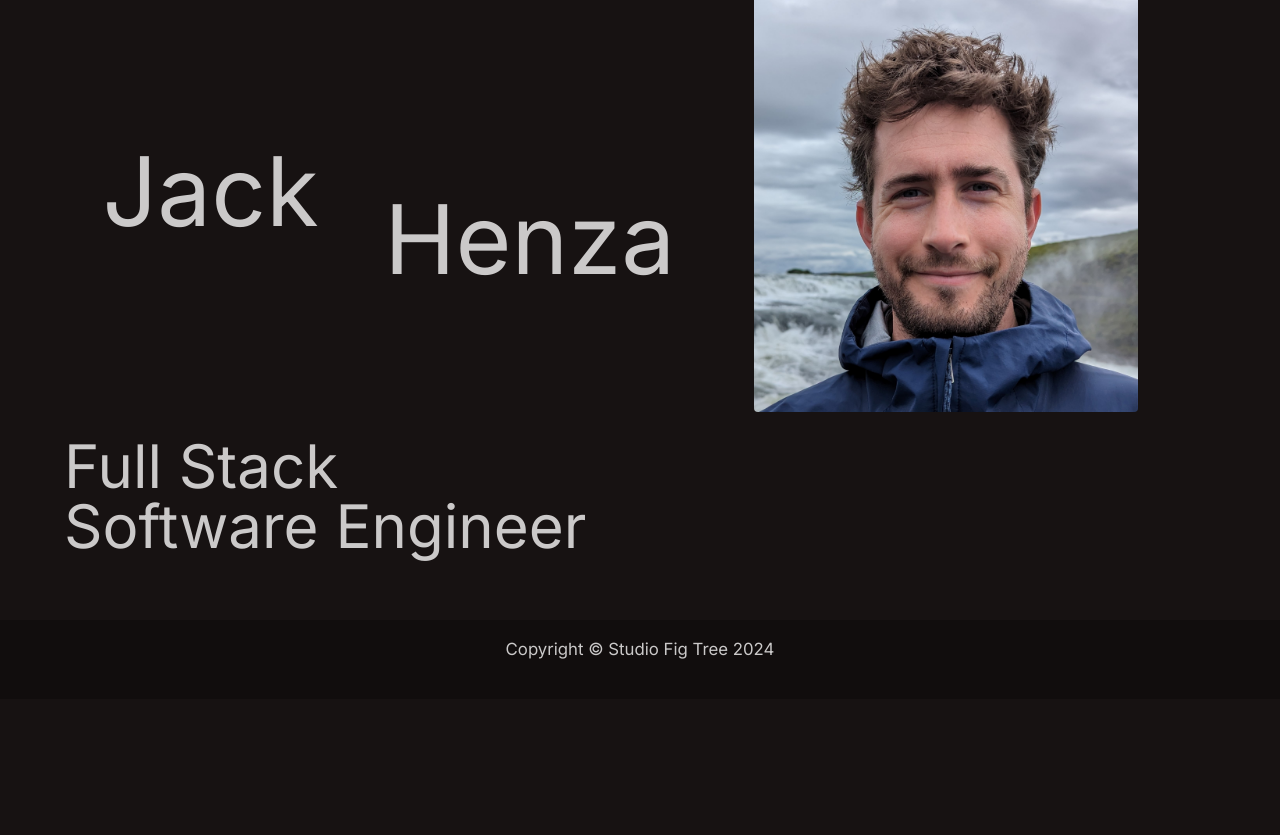
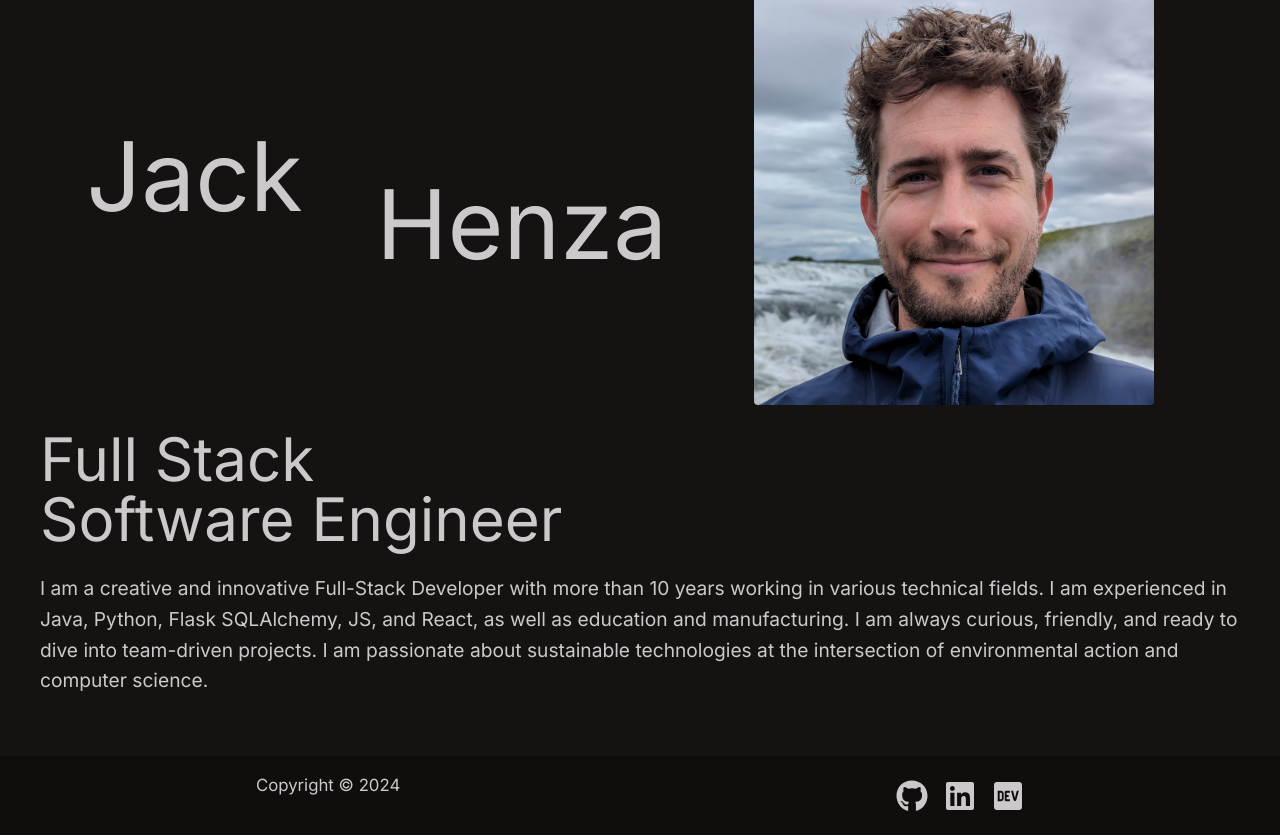
Before and after one commit to jackh404/portfolio, a Next.js app: page / in a window 1280 px wide. Shown: the part 168-1003 px from the top of the page. Before the commit the page ends 867 px from the top, so only its background shows below. Built offline with nearby package versions, Linux system fonts and the light colour scheme.

Commit message:
imporove footer and layout

```diff
--- /dev/null
+++ b/app/components/Footer.tsx
@@ -0,0 +1,29 @@
+import { FaGithub } from "react-icons/fa";
+import { FaLinkedin } from "react-icons/fa";
+import { FaDev } from "react-icons/fa";
+const Footer = () => {
+  return (
+    <footer className="footer footer-center p-4 bg-base-300 text-base-content grid grid-flow-col">
+      <p>Copyright &copy; 2024</p>
+      <ul className="flex flex-row gap-4">
+        <li>
+          <a href="https://github.com/jackh404" target="_blank">
+            <FaGithub className="w-8 h-8 text-base-content" />
+          </a>
+        </li>
+        <li>
+          <a href="https://www.linkedin.com/in/jack-henza/" target="_blank">
+            <FaLinkedin className="w-8 h-8 text-base-content" />
+          </a>
+        </li>
+        <li>
+          <a href="https://dev.to/jackh404" target="_blank">
+            <FaDev className="w-8 h-8 text-base-content" />
+          </a>
+        </li>
+      </ul>
+    </footer>
+  );
+};
+
+export default Footer;
--- a/app/components/Navbar.tsx
+++ b/app/components/Navbar.tsx
@@ -22,7 +22,7 @@ const Navbar = () => {
     },
   ];
   return (
-    <nav className="navbar bg-base-200">
+    <nav className="navbar bg-base-300">
       <div className="navbar-start">
         <label className="btn btn-circle swap swap-rotate">
           {/* this hidden checkbox controls the state */}
@@ -58,11 +58,17 @@ const Navbar = () => {
         </label>
         <AnimatePresence>
           {menuOpen ? (
-            <ul className="p-2 shadow z-10 bg-base-100 rounded-box w-52 flex flex-row">
+            <motion.ul
+              initial={{ opacity: 0, width: 0 }}
+              animate={{ opacity: 1, width: "auto" }}
+              exit={{ opacity: 0 }}
+              transition={{ duration: 0.4 }}
+              className="p-2 shadow z-10 bg-base-100 rounded-box flex flex-row"
+            >
               {links.map((link, i) => (
                 <li key={link.href}>
                   <motion.div
-                    initial={{ opacity: 0, x: -40 * (i + 1) }}
+                    initial={{ opacity: 0, x: -30 * (i + 1) }}
                     animate={{ opacity: 1, x: 0 }}
                     exit={{ opacity: 0, x: -40 * (i + 1) }}
                     transition={{ duration: 0.4, delay: 0.1 * (i + 1) }}
@@ -80,7 +86,7 @@ const Navbar = () => {
                   </motion.div>
                 </li>
               ))}
-            </ul>
+            </motion.ul>
           ) : null}
         </AnimatePresence>
       </div>
--- a/app/layout.tsx
+++ b/app/layout.tsx
@@ -1,8 +1,10 @@
 import type { Metadata } from "next";
 import { Inter } from "next/font/google";
 import "./globals.css";
-import Link from "next/link";
 import Navbar from "./components/Navbar";
+import Footer from "./components/Footer";
+
+import Image from "next/image";
 
 const inter = Inter({ subsets: ["latin"] });
 
@@ -22,11 +24,9 @@ export default function RootLayout({
         <div className="min-h-screen flex flex-col justify-between">
           <div className="bg-base-100 text-base-content flex-grow">
             <Navbar />
-            <main className="p-6">{children}</main>
+            <main className="p-10 max-w-screen-xl mx-auto">{children}</main>
           </div>
-          <footer className="footer footer-center p-4 bg-base-300 text-base-content">
-            <p>Copyright &copy; Studio Fig Tree 2024</p>
-          </footer>
+          <Footer />
         </div>
       </body>
     </html>
--- a/app/page.tsx
+++ b/app/page.tsx
@@ -1,9 +1,8 @@
 // pages/index.js
-import React from "react";
-
+import Image from "next/image";
 export default function Home() {
   return (
-    <div className="p-10">
+    <div>
       <div className="flex flex-col md:flex-row justify-evenly items-center">
         <h1 className="text-5xl md:text-6xl lg:text-8xl">Jack&nbsp;</h1>
         <h1 className="text-5xl md:text-6xl lg:text-8xl mb-5">
@@ -11,18 +10,28 @@ export default function Home() {
           Henza
         </h1>
 
-        <img
+        <Image
           src="/headshotIceland.jpg"
           alt="profile"
+          width={600}
+          height={600}
           className="w-64 md:w-96 lg:w-1/3 rounded lg:mx-10"
         />
       </div>
-      <div className="mt-6">
-        <h2 className="text-2xl md:text-3xl lg:text-6xl">
+      <div>
+        <h2 className="text-2xl md:text-3xl lg:text-6xl my-6">
           Full Stack
           <br />
           Software Engineer
         </h2>
+        <p>
+          I am a creative and innovative Full-Stack Developer with more than 10
+          years working in various technical fields. I am experienced in Java,
+          Python, Flask SQLAlchemy, JS, and React, as well as education and
+          manufacturing. I am always curious, friendly, and ready to dive into
+          team-driven projects. I am passionate about sustainable technologies
+          at the intersection of environmental action and computer science.
+        </p>
       </div>
     </div>
   );
--- a/app/projects/page.tsx
+++ b/app/projects/page.tsx
@@ -17,20 +17,6 @@ export default function Projects() {
         variety of projects, from small personal projects to larger, more
         complex applications.
       </p>
-
-      <nav>
-        <ul>
-          <li>
-            <Link href="/">Home</Link>
-          </li>
-          <li>
-            <Link href="/about">About Me</Link>
-          </li>
-          <li>
-            <Link href="/contact">Contact</Link>
-          </li>
-        </ul>
-      </nav>
     </div>
   );
 }
--- a/package.json
+++ b/package.json
@@ -12,7 +12,8 @@
     "framer-motion": "^11.0.3",
     "next": "14.1.0",
     "react": "^18",
-    "react-dom": "^18"
+    "react-dom": "^18",
+    "react-icons": "^5.0.1"
   },
   "devDependencies": {
     "@types/node": "^20",
```
Also changed, not shown: 1 other file (tests, documents, lock files or other folders).
